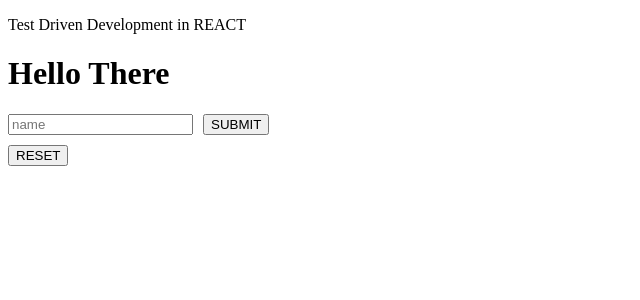
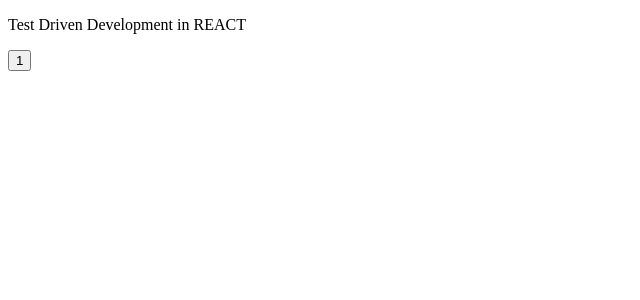
Before and after one commit to SamuelNjenga/tdd-frontend, a React (Create React App) app: page / in a window 1280 px wide. Shown: the top 300 px of the page, without its empty margins (0-640 px from the left). Built offline with nearby package versions, Linux system fonts and the light colour scheme.

Commit message:
feat: create hooks directory and add Main.test.js file which tests counter state functionality

```diff
--- a/src/App.js
+++ b/src/App.js
@@ -1,5 +1,5 @@
 import React from 'react'
-import Main from './components/forms/form-one/Main'
+import Main from './components/hooks/Main'
 
 const App = () => {
   return (
--- /dev/null
+++ b/src/components/hooks/Main.js
@@ -0,0 +1,13 @@
+import React, { useState } from "react";
+
+const Main = () => {
+  const [count, setCounter] = useState(1);
+
+  return (
+    <div>
+      <button onClick={() => setCounter((count) => count + 1)}>{count}</button>
+    </div>
+  );
+};
+
+export default Main;
```
Also changed, not shown: 1 other file (tests, documents, lock files or other folders).
